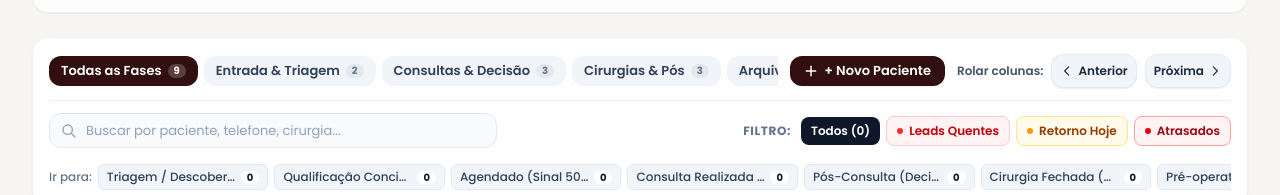
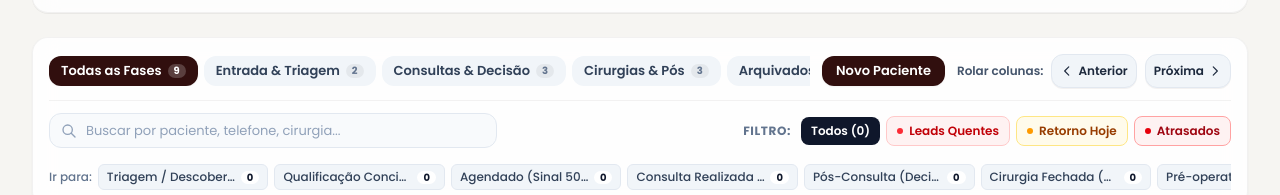
Before and after one commit to wardedrmario/site-institucional, a Next.js app: page /admin in a window 1280 px wide. Shown: the part 151-346 px from the top of the page. Built offline with nearby package versions, Linux system fonts and the light colour scheme; no server answers; a web font is replaced by a local one.

Commit message:
fix(crm): remove duplicate plus signs from manual lead creation button

```diff
--- a/src/components/crm/KanbanBoard.tsx
+++ b/src/components/crm/KanbanBoard.tsx
@@ -458,13 +458,10 @@ export default function KanbanBoard({ initialLeads = [] }: { initialLeads?: DbLe
             <button
               type="button"
               onClick={() => setIsNewLeadModalOpen(true)}
-              className="px-3.5 py-1.5 rounded-xl bg-[#310f0e] hover:bg-[#4a1715] text-white text-xs sm:text-[13px] font-semibold transition-all shadow-xs flex items-center gap-1.5 cursor-pointer shrink-0"
+              className="px-3.5 py-1.5 rounded-xl bg-[#310f0e] hover:bg-[#4a1715] text-white text-xs sm:text-[13px] font-semibold transition-all shadow-xs flex items-center justify-center cursor-pointer shrink-0"
               title="Cadastrar Novo Paciente (Entrada Manual: Indicação, Amigo do Dr. Mário, etc.)"
             >
-              <svg className="w-3.5 h-3.5" fill="none" viewBox="0 0 24 24" stroke="currentColor">
-                <path strokeLinecap="round" strokeLinejoin="round" strokeWidth={2.5} d="M12 4v16m8-8H4" />
-              </svg>
-              <span>+ Novo Paciente</span>
+              <span>Novo Paciente</span>
             </button>
 
             <span className="text-xs font-semibold text-slate-600 hidden sm:inline ml-1">Rolar colunas:</span>
```
